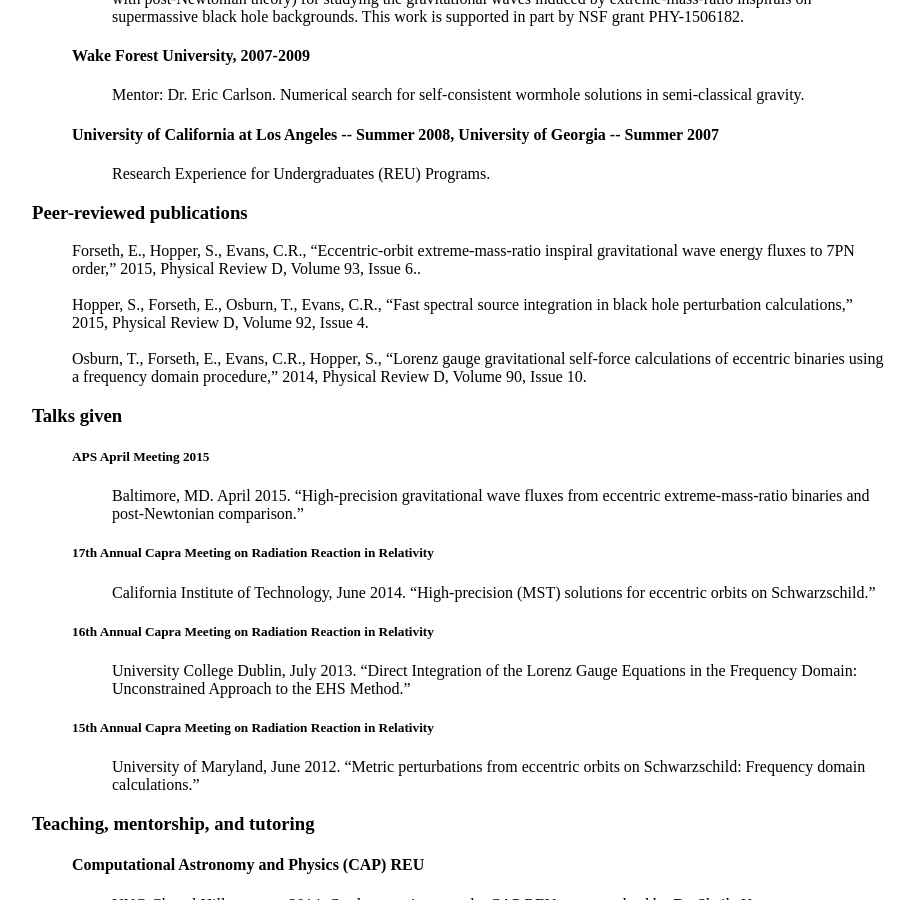
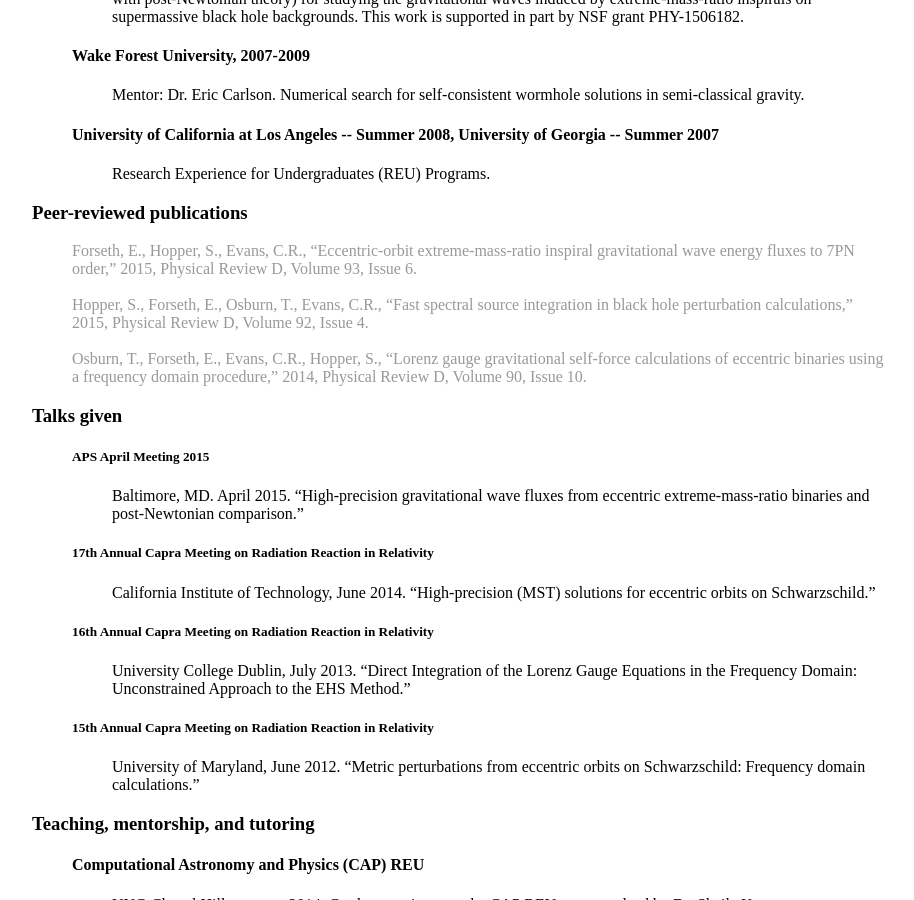
Before and after one commit to erikrforseth/erikrforseth.github.io, a Jekyll site: the page built from cv/index.html, in a window 1280 px wide and 900 px high, scrolled down 1168 px. Shown: the whole window, without its empty margins (200-1114 px from the left). Built offline with Jekyll 4.4.1, drawn with Linux system fonts in a browser that asks for light colours; some of the changed lines change nothing that is shown.

Commit message:
Made papers link to Phys Rev D.

```diff
--- a/cv/index.html
+++ b/cv/index.html
@@ -121,12 +121,11 @@
 
 	   <li><h3>Peer-reviewed publications</h3>
 	     <ul style="list-style-type:none">
-
-	       <li>Forseth, E., Hopper, S., Evans, C.R., <q>Eccentric-orbit extreme-mass-ratio inspiral gravitational wave energy fluxes to 7PN order,</q> 2015, Physical Review D, Volume 93, Issue 6..</li>
+	       <li><a href="http://journals.aps.org/prd/abstract/10.1103/PhysRevD.93.064058">Forseth, E., Hopper, S., Evans, C.R., <q>Eccentric-orbit extreme-mass-ratio inspiral gravitational wave energy fluxes to 7PN order,</q> 2015, Physical Review D, Volume 93, Issue 6.</a></li>
 	       <br>
-	       <li>Hopper, S., Forseth, E., Osburn, T., Evans, C.R., <q>Fast spectral source integration in black hole perturbation calculations,</q> 2015, Physical Review D, Volume 92, Issue 4.</li>
+	       <li><a href="http://journals.aps.org/prd/abstract/10.1103/PhysRevD.92.044048">Hopper, S., Forseth, E., Osburn, T., Evans, C.R., <q>Fast spectral source integration in black hole perturbation calculations,</q> 2015, Physical Review D, Volume 92, Issue 4.</a></li>
 	       <br>
-	       <li>Osburn, T., Forseth, E., Evans, C.R., Hopper, S., <q>Lorenz gauge gravitational self-force calculations of eccentric binaries using a frequency domain procedure,</q> 2014, Physical Review D, Volume 90, Issue 10.</li>
+	       <li><a href="http://journals.aps.org/prd/abstract/10.1103/PhysRevD.90.104031">Osburn, T., Forseth, E., Evans, C.R., Hopper, S., <q>Lorenz gauge gravitational self-force calculations of eccentric binaries using a frequency domain procedure,</q> 2014, Physical Review D, Volume 90, Issue 10.</a></li>
 
 	     </ul>
 	   </li>
```
